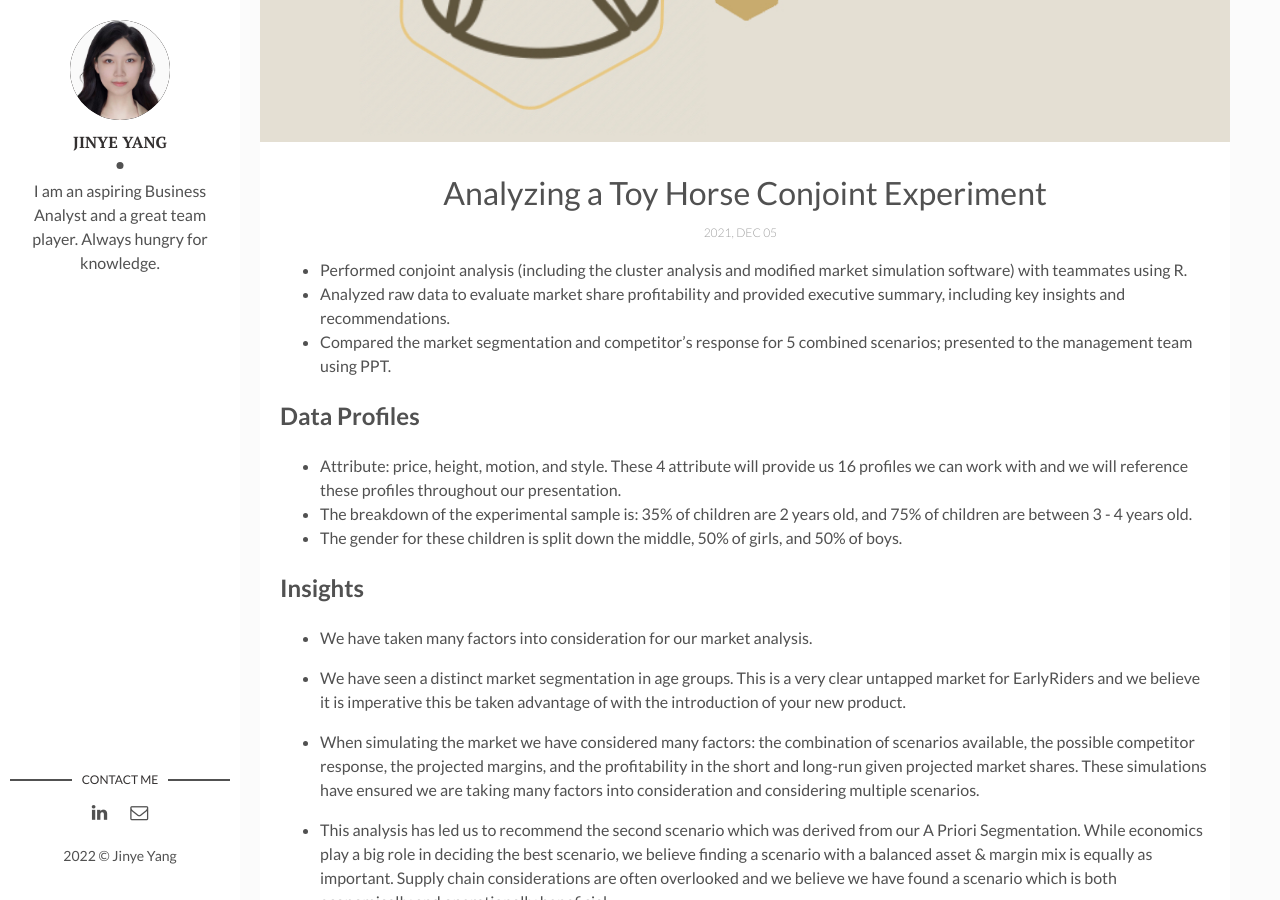
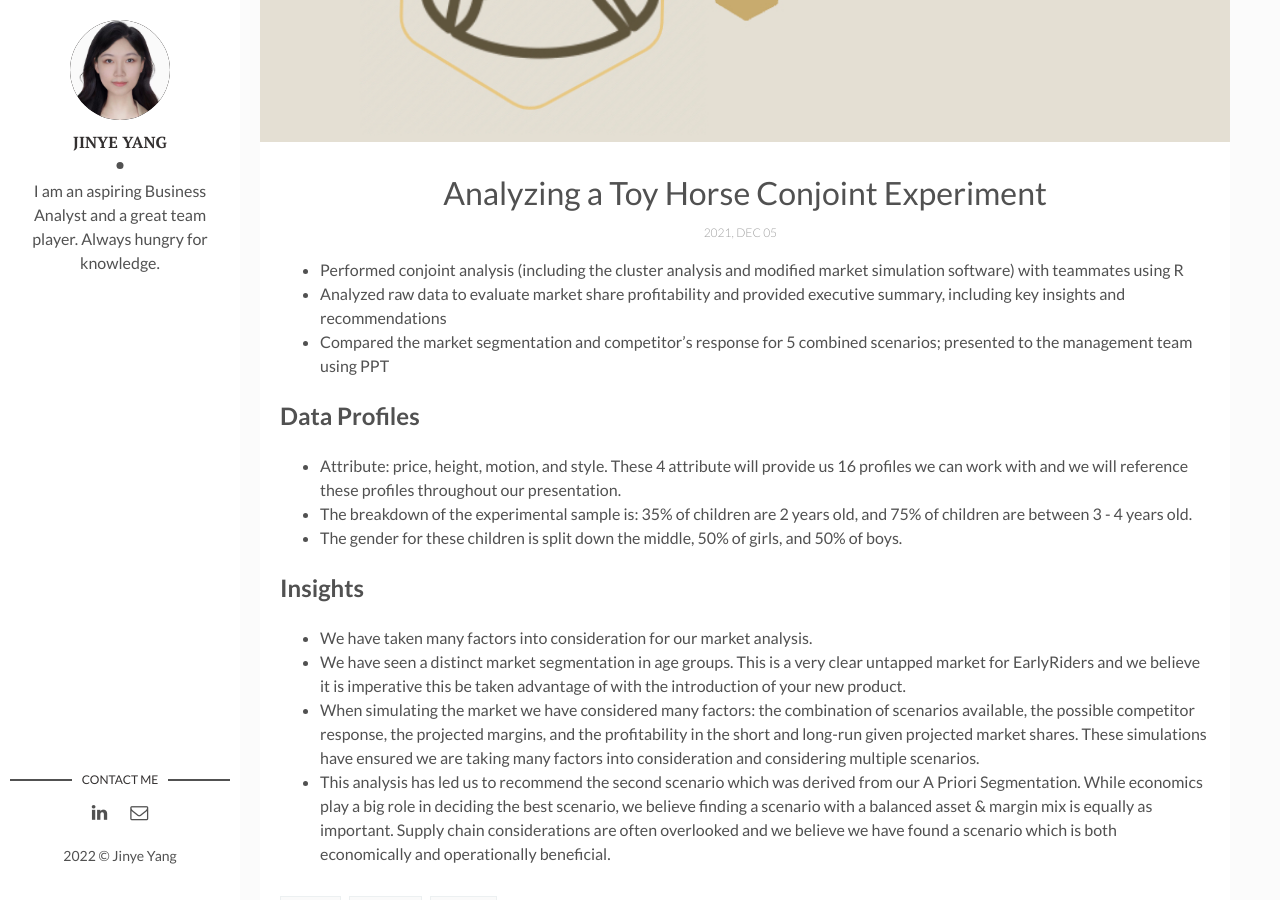
Before and after one commit to jinyey/jinyey.github.io, a Jekyll site: the page built from _posts/2021-12-06-toy-horse.markdown, in a window 1280 px wide and 900 px high, scrolled down 349 px. Built offline with Jekyll 4.4.1, drawn with Linux system fonts in a browser that asks for light colours.

```diff
--- a/_posts/2021-12-06-toy-horse.markdown
+++ b/_posts/2021-12-06-toy-horse.markdown
@@ -7,9 +7,9 @@ img: toy-horse.jpg # Add image post (optional)
 fig-caption: # Add figcaption (optional)
 tags: [Analytics Design, Application]
 ---
-* Performed conjoint analysis (including the cluster analysis and modified market simulation software) with teammates using R.
-* Analyzed raw data to evaluate market share profitability and provided executive summary, including key insights and recommendations.
-* Compared the market segmentation and competitor’s response for 5 combined scenarios; presented to the management team using PPT.
+* Performed conjoint analysis (including the cluster analysis and modified market simulation software) with teammates using R
+* Analyzed raw data to evaluate market share profitability and provided executive summary, including key insights and recommendations
+* Compared the market segmentation and competitor’s response for 5 combined scenarios; presented to the management team using PPT
 
 ## Data Profiles
 * Attribute: price, height, motion, and style. These 4 attribute will provide us 16 profiles we can work with and we will reference these profiles throughout our presentation.
@@ -18,9 +18,6 @@ tags: [Analytics Design, Application]
 
 ## Insights
 * We have taken many factors into consideration for our market analysis.
-
 * We have seen a distinct market segmentation in age groups. This is a very clear untapped market for EarlyRiders and we believe it is imperative this be taken advantage of with the introduction of your new product.
-
 * When simulating the market we have considered many factors: the combination of scenarios available, the possible competitor response, the projected margins, and the profitability in the short and long-run given projected market shares. These simulations have ensured we are taking many factors into consideration and considering multiple scenarios.
-
 * This analysis has led us to recommend the second scenario which was derived from our A Priori Segmentation. While economics play a big role in deciding the best scenario, we believe finding a scenario with a balanced asset & margin mix is equally as important. Supply chain considerations are often overlooked and we believe we have found a scenario which is both economically and operationally beneficial.
```
